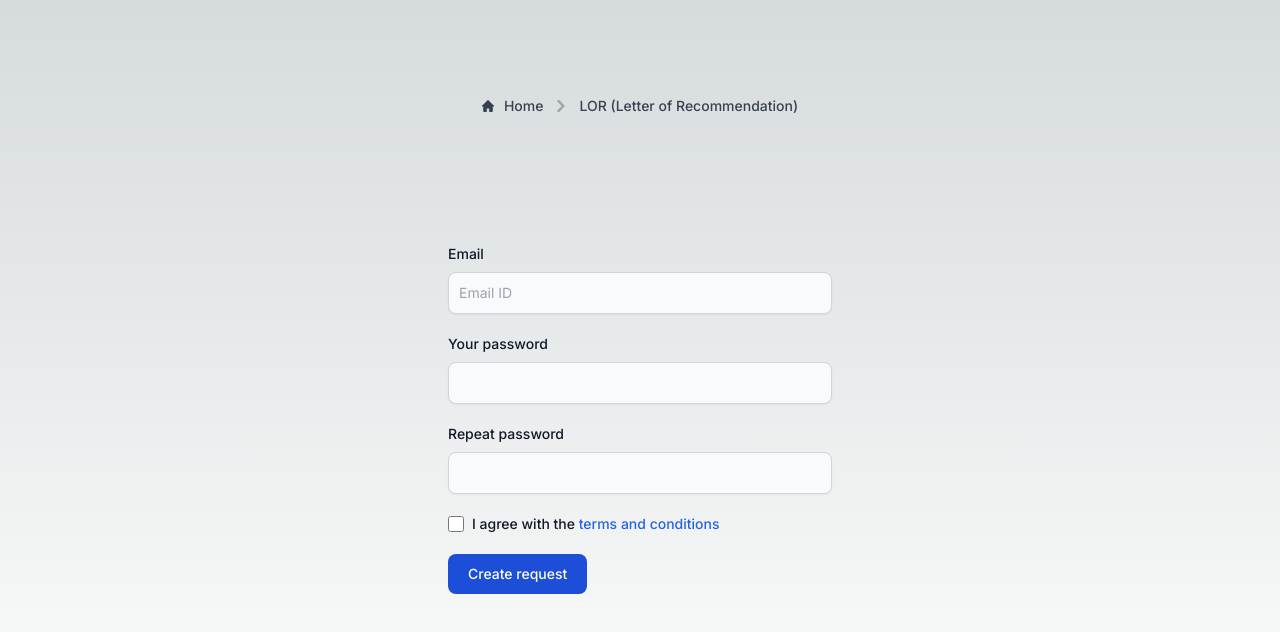
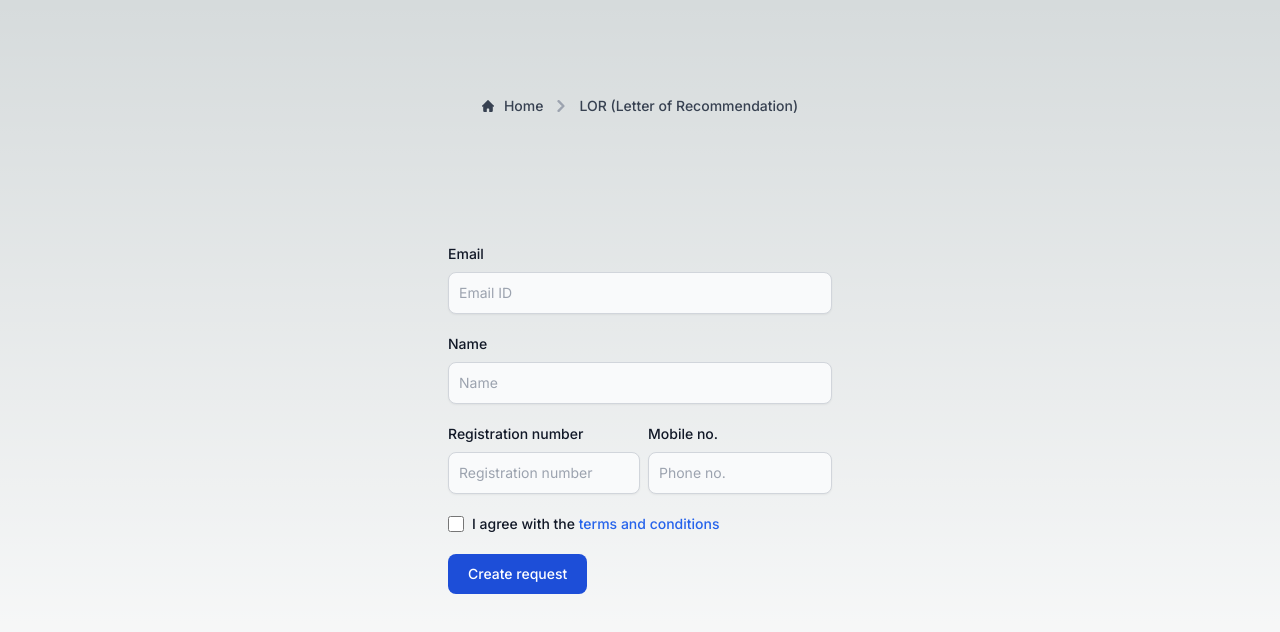
Before and after one commit to yourgotocoder/cse-last-app, a Next.js app: page /lor-form in a window 1280 px wide. Shown: the top 632 px of the page. Built offline with nearby package versions, Linux system fonts and the light colour scheme.

Commit message:
Layout for form (personal details)

```diff
--- a/app/lor-form/page.tsx
+++ b/app/lor-form/page.tsx
@@ -71,32 +71,52 @@
           </div>
           <div className="mb-5">
             <label
-              htmlFor="password"
+              htmlFor="name"
               className="block mb-2 text-sm font-medium text-gray-900 dark:text-white"
             >
-              Your password
+              Name
             </label>
             <input
-              type="password"
-              id="password"
+              type="text"
+              id="name"
               className="shadow-sm bg-gray-50 border border-gray-300 text-gray-900 text-sm rounded-lg focus:ring-blue-500 focus:border-blue-500 block w-full p-2.5 dark:bg-gray-700 dark:border-gray-600 dark:placeholder-gray-400 dark:text-white dark:focus:ring-blue-500 dark:focus:border-blue-500 dark:shadow-sm-light"
+              placeholder="Name"
               required
             />
           </div>
-          <div className="mb-5">
+
+          <div className="mb-5 grid lg:grid-cols-2 lg:space-x-2">
+            <div>
               <label
-              htmlFor="repeat-password"
+                htmlFor="regno"
                 className="block mb-2 text-sm font-medium text-gray-900 dark:text-white"
               >
-              Repeat password
+                Registration number
               </label>
               <input
-              type="password"
-              id="repeat-password"
+                type="number"
+                id="regno"
                 className="shadow-sm bg-gray-50 border border-gray-300 text-gray-900 text-sm rounded-lg focus:ring-blue-500 focus:border-blue-500 block w-full p-2.5 dark:bg-gray-700 dark:border-gray-600 dark:placeholder-gray-400 dark:text-white dark:focus:ring-blue-500 dark:focus:border-blue-500 dark:shadow-sm-light"
+                placeholder="Registration number"
+              />
+            </div>
+            <div>
+              <label
+                htmlFor="phone"
+                className="block mb-2 text-sm font-medium text-gray-900 dark:text-white"
+              >
+                Mobile no.
+              </label>
+              <input
+                type="tel"
+                id="phone"
+                className="shadow-sm bg-gray-50 border border-gray-300 text-gray-900 text-sm rounded-lg focus:ring-blue-500 focus:border-blue-500 block w-full p-2.5 dark:bg-gray-700 dark:border-gray-600 dark:placeholder-gray-400 dark:text-white dark:focus:ring-blue-500 dark:focus:border-blue-500 dark:shadow-sm-light"
+                placeholder="Phone no."
                 required
               />
             </div>
+          </div>
+
           <div className="flex items-start mb-5">
             <div className="flex items-center h-5">
               <input
```
Lines whose indentation alone changed are shown as unchanged.
